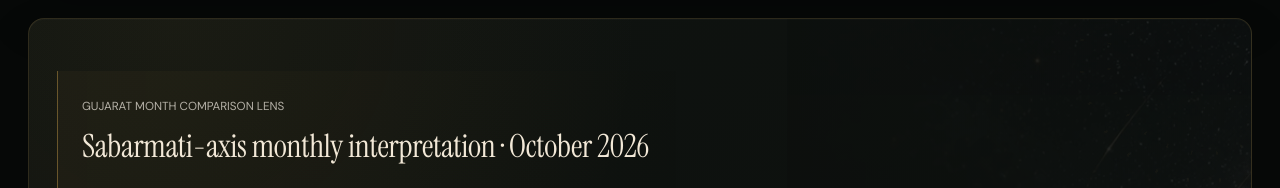
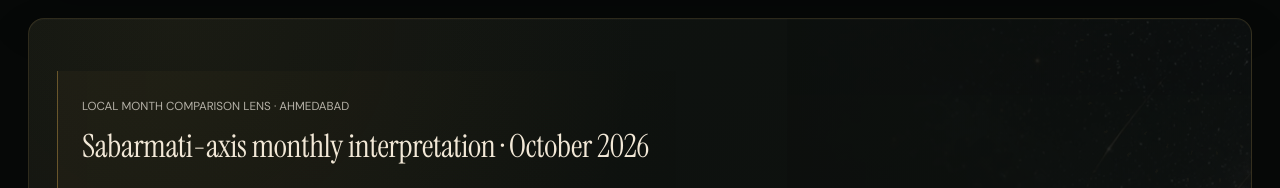
Before and after one commit to SviatF/chanag.xx, a Next.js app: page /calendar/ahmedabad/2026/10 in a window 1280 px wide. Shown: the part 3716-3904 px from the top of the page. Built offline with nearby package versions, Linux system fonts and the light colour scheme.

Commit message:
Generalize monthly locality comparison label

```diff
--- a/app/calendar/[city]/[year]/[month]/page.tsx
+++ b/app/calendar/[city]/[year]/[month]/page.tsx
@@ -111,7 +111,7 @@ export default async function CalendarPage({params}:{params:Promise<{city:string
     </section>
 
     {highSimilarityContext?<section className="wide-panel">
-      <div className="seo-copy"><small>GUJARAT MONTH COMPARISON LENS</small><h2>{highSimilarityContext.title}</h2><p>{highSimilarityContext.geographyBody}</p><h2>{highSimilarityContext.rhythmTitle}</h2><p>{highSimilarityContext.rhythmBody}</p></div>
+      <div className="seo-copy"><small>LOCAL MONTH COMPARISON LENS · {city.name.toUpperCase()}</small><h2>{highSimilarityContext.title}</h2><p>{highSimilarityContext.geographyBody}</p><h2>{highSimilarityContext.rhythmTitle}</h2><p>{highSimilarityContext.rhythmBody}</p></div>
       <div className="data-grid">{highSimilarityContext.facts.map(item=><div className="data-card" key={item.label}><small>{item.label}</small><strong>{item.value}</strong>{item.note?<small>{item.note}</small>:null}</div>)}</div>
     </section>:null}
 
```
